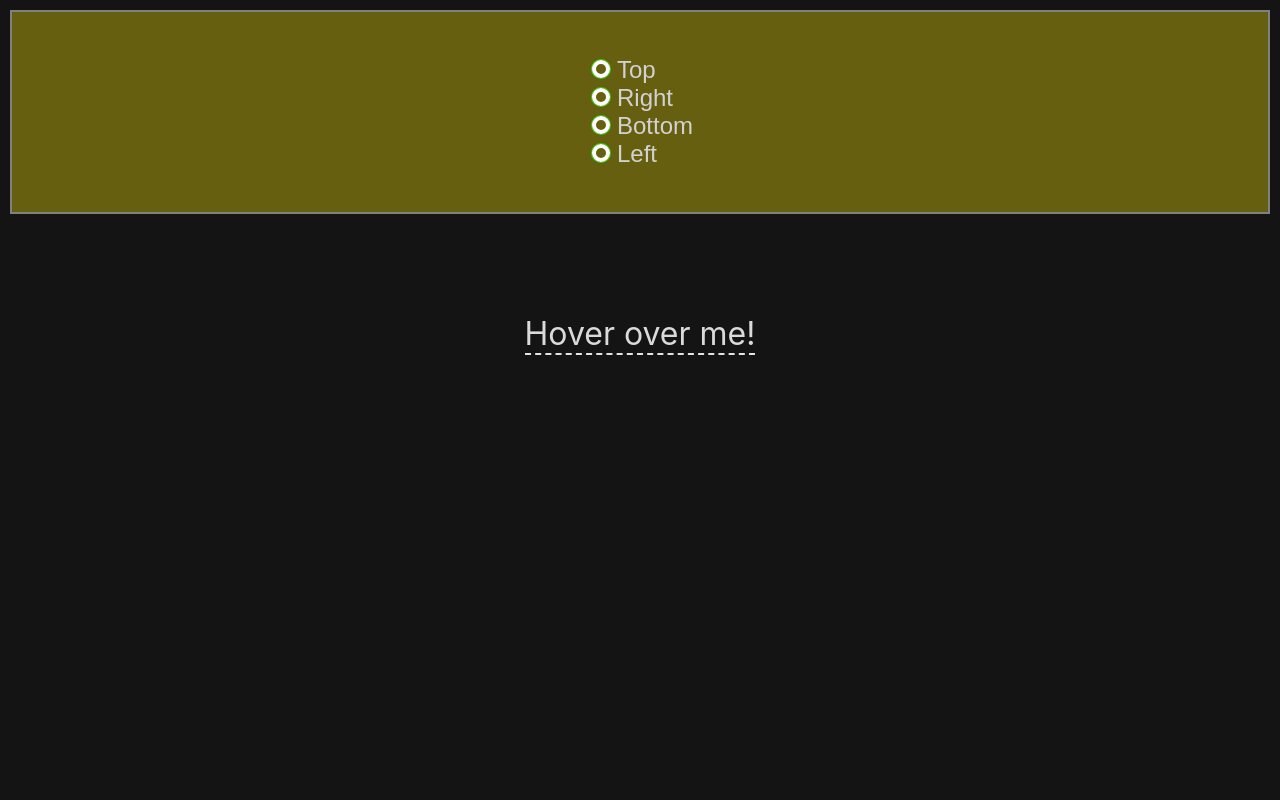
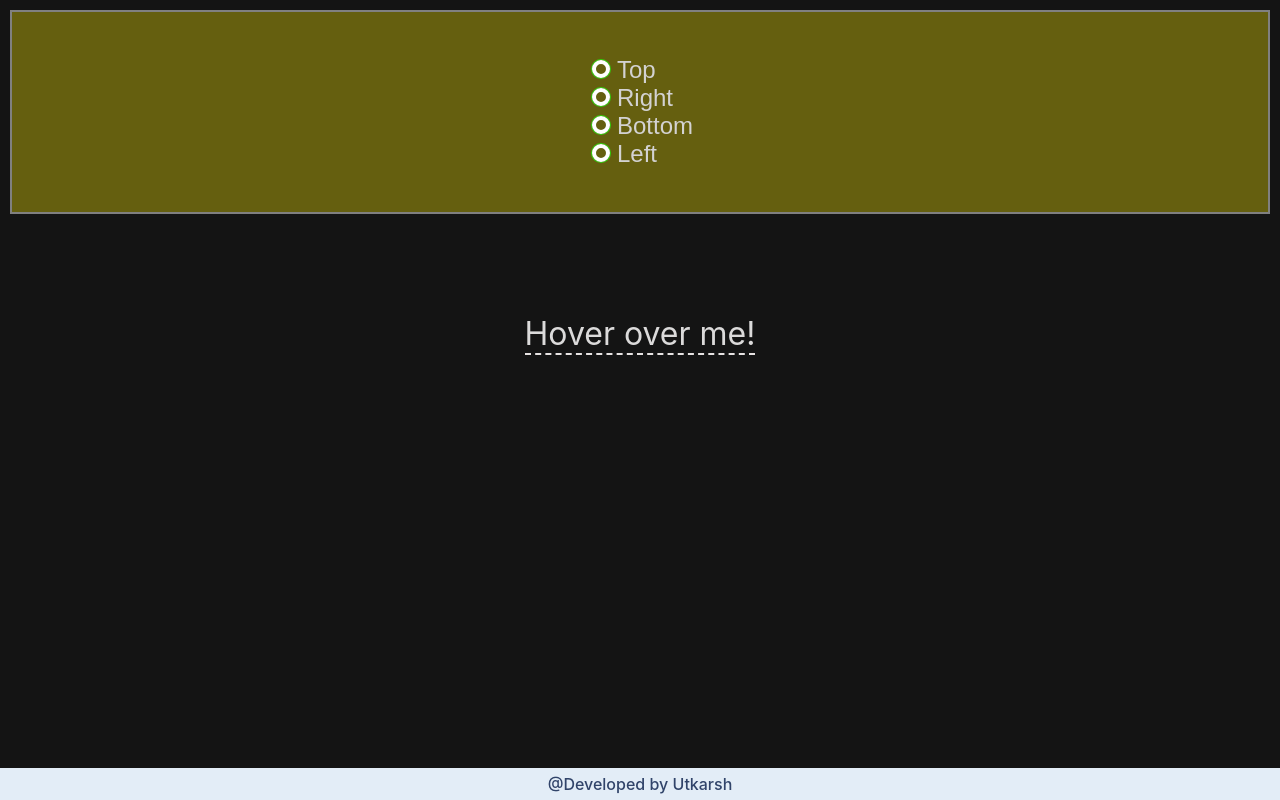
Before and after one commit to utkarsh680/ToolTip, a React (Create React App) app: page / in a window 1280 px wide. Built offline with nearby package versions, Linux system fonts and the light colour scheme; the HTML template or start-up script is replaced by a standard one.

Commit message:
add footer

```diff
--- a/src/App.js
+++ b/src/App.js
@@ -5,6 +5,7 @@ import Top from "./Components/top";
 import Right from "./Components/right";
 import Left from "./Components/left";
 import Select from "./Components/select";
+import Footer from "./Components/footer";
 
 const App = () => {
 
@@ -63,6 +64,7 @@ const App = () => {
       : tooltip === "LEFT" ? <Left />
       : <Select />}
     </div>
+    <Footer />
     </div>
   );
 }
--- a/src/Components/footer.js
+++ b/src/Components/footer.js
@@ -0,0 +1,9 @@
+
+const Footer = () => {
+
+    return(
+        <div className="footer">@Developed by Utkarsh</div>
+    )
+}
+
+export default Footer;
--- a/src/index.css
+++ b/src/index.css
@@ -12,6 +12,7 @@ code {
   font-family: source-code-pro, Menlo, Monaco, Consolas, 'Courier New',
     monospace;
 }
+
 .App {
   display: flex;
   justify-content: center;
@@ -21,6 +22,7 @@ code {
 .rc-tooltip-content .rc-tooltip-inner {
   min-height: unset;
 }
+
 .radio-button{
   display: flex;
   flex-direction: column;
@@ -31,11 +33,13 @@ code {
   border: 2px solid gray;
   background-color: rgba(143, 134, 13, 0.664);
 }
+
 .radio-button-title{
   color: rgb(211, 210, 210);
   font-size: 1.5rem;
   font-family: Arial, Helvetica, sans-serif;
 }
+
 input{
   box-shadow: 0px 0px 0px 1px #2fd40e;
   font-size: 2rem;
@@ -48,14 +52,30 @@ input{
   appearance: none;
   transition: background-color 0.3s, box-shadow 0.3s;
 }
+
 input:checked {
   background-color: #25a10d;
   box-shadow: 0px 0px 0px 4px #6d6d6d;
 }
+
 .hover{
   border-bottom: dashed 2px #e6e2e2;
 }
+
 span{
   color: rgb(219, 218, 218);
   font-size: 2rem;
 }
+
+.footer{
+  position: absolute;
+    bottom: 0;
+    height: 2rem;
+    width: 100%;
+    display: flex;
+    justify-content: center;
+    align-items: center;
+    background-color: #e3edf7;
+    font-weight: 500;
+    color: rgb(49, 68, 106);
+}
```
